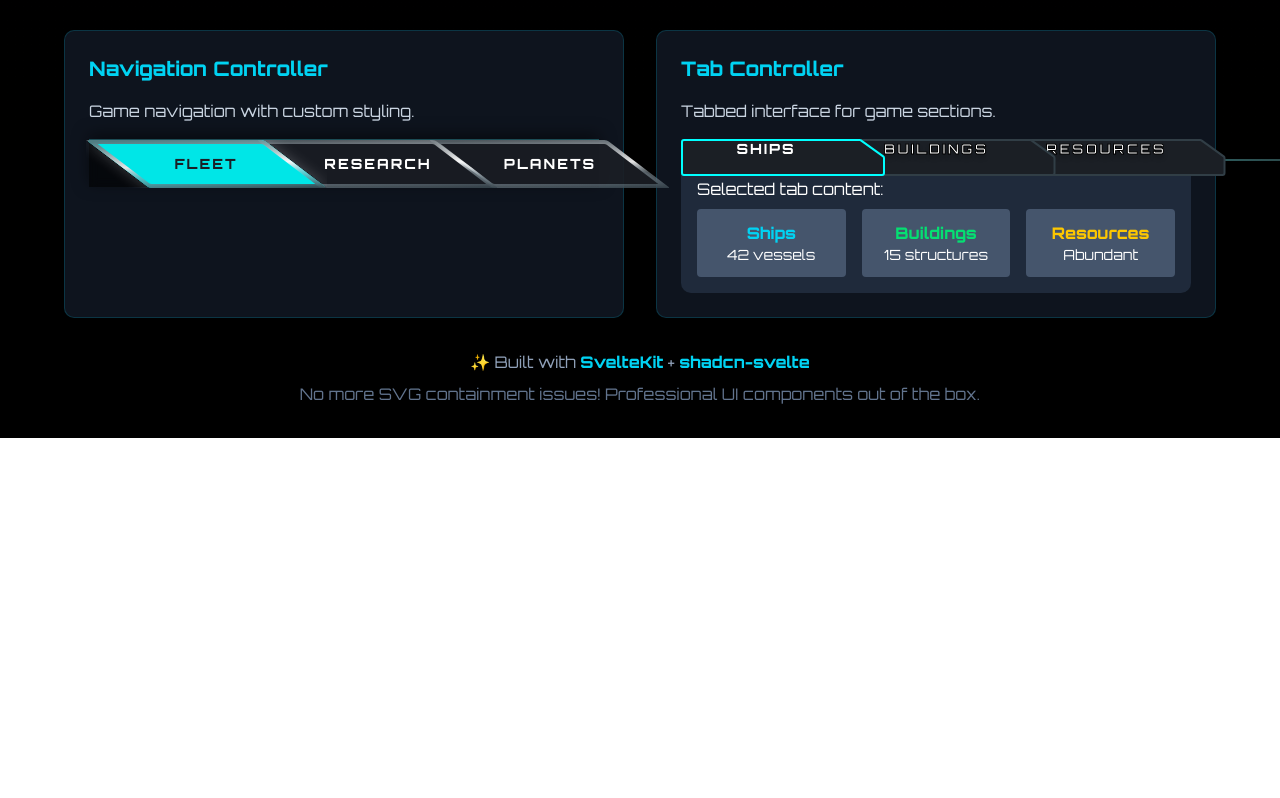
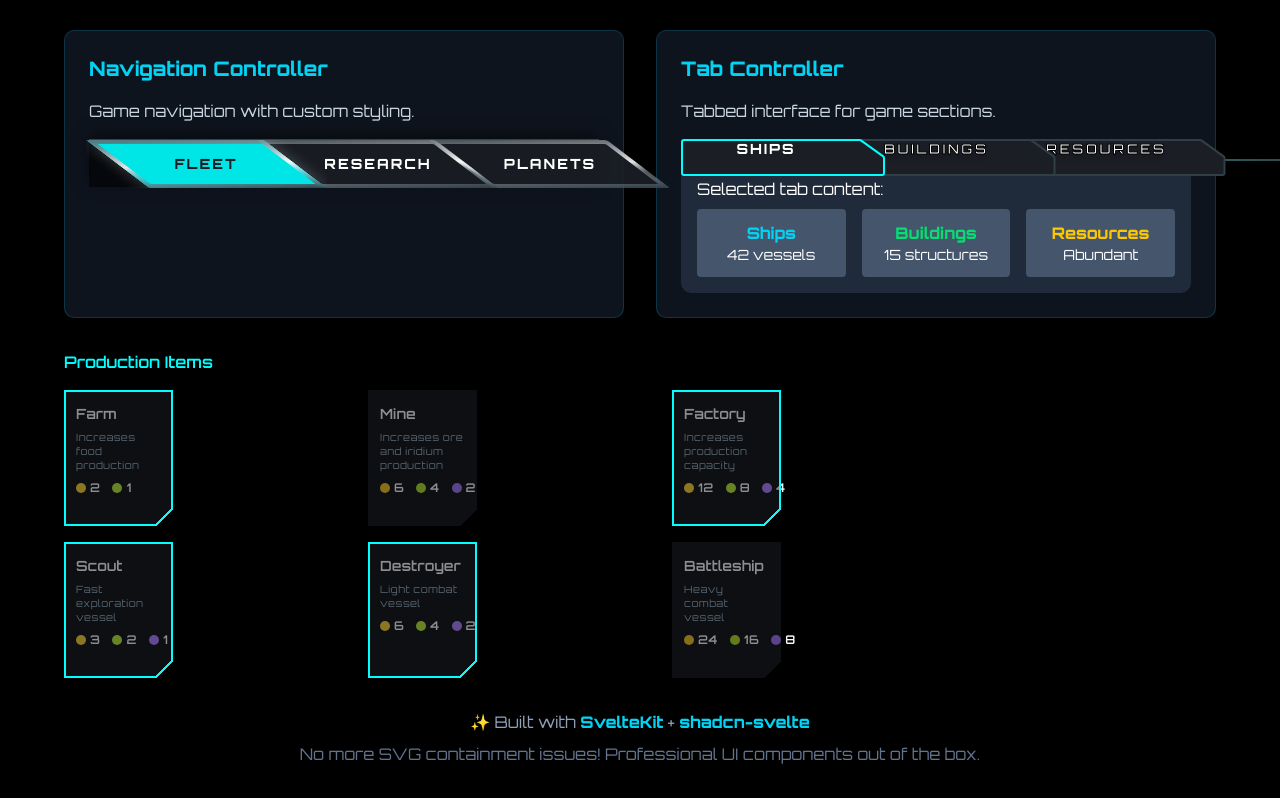
Before and after one commit to MasteredSoftware/Astriarch, a SvelteKit app in the folder apps/astriarch-frontend-sveltekit/: page /test in a window 1280 px wide. Shown: the part 4052-4850 px from the top of the page. Before the commit the page ends 4490 px from the top, so only its background shows below. Built offline with nearby package versions, Linux system fonts and the light colour scheme.

Commit message:
Planet Production Item control

```diff
--- a/apps/astriarch-frontend-sveltekit/src/lib/components/astriarch/index.ts
+++ b/apps/astriarch-frontend-sveltekit/src/lib/components/astriarch/index.ts
@@ -13,6 +13,9 @@ export { default as IconImage } from './icon-image/IconImage.svelte';
 export { default as Text } from './text/Text.svelte';
 export { default as Box } from './box/Box.svelte';
 export { default as TopOverview } from './top-overview/TopOverview.svelte';
+
+// Atoms
+export { default as AvailablePlanetProductionItem } from '../controls/AvailablePlanetProductionItem.svelte';
 export { default as TopOverviewItem } from './top-overview-item/TopOverviewItem.svelte';
 
 // Dialog and Notification components
--- /dev/null
+++ b/apps/astriarch-frontend-sveltekit/src/lib/components/atoms/AvailablePlanetProductionItem.svelte
@@ -0,0 +1,75 @@
+<script lang="ts">
+  export let name: string;
+  export let description: string = '';
+  export let cost: Record<string, number> = {};
+  export let isSelected: boolean = false;
+  export let onClick: (() => void) | undefined = undefined;
+
+  // Resource color mapping based on our design system
+  const resourceColors: Record<string, string> = {
+    energy: 'var(--astriarch-energy)', // Yellow
+    ore: 'var(--astriarch-ore)',       // Orange
+    iridium: 'var(--astriarch-iridium)', // Purple
+    food: 'var(--astriarch-food)'      // Green (if needed)
+  };
+
+  // Filter out zero costs and sort for consistent display order
+  $: displayCosts = Object.entries(cost)
+    .filter(([_, amount]) => amount > 0)
+    .sort(([a], [b]) => {
+      const order = ['energy', 'ore', 'iridium', 'food'];
+      return order.indexOf(a) - order.indexOf(b);
+    });
+</script>
+
+<button
+  class="w-full text-left relative group transition-all duration-200
+         {isSelected
+           ? 'bg-astriarch-ui-dark-blue/50 border-astriarch-primary'
+           : 'bg-astriarch-ui-dark-grey/30 border-astriarch-ui-medium-grey/20 hover:border-astriarch-primary/50'
+         }
+         border rounded-lg p-3 hover:bg-astriarch-ui-dark-blue/30"
+  on:click={onClick}
+>
+  <!-- Background decorative shape matching Figma design -->
+  <div class="absolute inset-0 opacity-10">
+    <!-- Angled corner effect -->
+    <div class="absolute top-0 right-0 w-4 h-4 bg-astriarch-primary transform rotate-45 translate-x-2 -translate-y-2"></div>
+  </div>
+
+  <div class="relative z-10">
+    <!-- Item name -->
+    <div class="text-astriarch-body-14-semibold text-astriarch-ui-white mb-1">
+      {name}
+    </div>
+
+    <!-- Description (if provided) -->
+    {#if description}
+      <div class="text-astriarch-caption-10 text-astriarch-ui-light-grey mb-2">
+        {description}
+      </div>
+    {/if}
+
+    <!-- Resource costs -->
+    {#if displayCosts.length > 0}
+      <div class="flex items-center gap-3">
+        {#each displayCosts as [resource, amount]}
+          <div class="flex items-center gap-1">
+            <!-- Colored resource circle -->
+            <div
+              class="w-2.5 h-2.5 rounded-full flex-shrink-0"
+              style="background-color: {resourceColors[resource] || 'var(--astriarch-ui-medium-grey)'}"
+            ></div>
+            <!-- Resource amount -->
+            <span class="text-astriarch-caption-12-semibold text-astriarch-ui-white">
+              {amount}
+            </span>
+          </div>
+        {/each}
+      </div>
+    {/if}
+  </div>
+
+  <!-- Hover effect overlay -->
+  <div class="absolute inset-0 bg-astriarch-primary/5 opacity-0 group-hover:opacity-100 transition-opacity duration-200 rounded-lg pointer-events-none"></div>
+</button>
--- /dev/null
+++ b/apps/astriarch-frontend-sveltekit/src/lib/components/controls/AvailablePlanetProductionItem.svelte
@@ -0,0 +1,74 @@
+<script lang="ts">
+  import { Card } from '$lib/components/astriarch';
+
+  export let name: string;
+  export let description: string = '';
+  export let cost: Record<string, number> = {};
+  export let enabled: boolean = true;
+  export let onClick: (() => void) | undefined = undefined;
+
+  // Resource color mapping based on our design system (removed food)
+  const resourceColors: Record<string, string> = {
+    energy: 'var(--astriarch-energy)',   // Yellow
+    ore: 'var(--astriarch-ore)',         // Orange
+    iridium: 'var(--astriarch-iridium)'  // Purple
+  };
+
+  // Filter out zero costs and sort for consistent display order
+  $: displayCosts = Object.entries(cost)
+    .filter(([_, amount]) => amount > 0)
+    .sort(([a], [b]) => {
+      const order = ['energy', 'ore', 'iridium'];
+      return order.indexOf(a) - order.indexOf(b);
+    });
+
+  function handleClick() {
+    if (enabled && onClick) {
+      onClick();
+    }
+  }
+</script>
+
+<Card
+  class="w-full text-left relative group transition-all duration-200 cursor-pointer
+         {enabled ? 'hover:bg-astriarch-ui-dark-blue/20' : 'cursor-not-allowed'}"
+  {enabled}
+  onclick={handleClick}
+>
+  <div class="p-3">
+    <!-- Item name -->
+    <div class="text-astriarch-body-14-semibold text-astriarch-ui-white mb-1
+                {enabled ? '' : 'text-astriarch-ui-medium-grey'}">
+      {name}
+    </div>
+
+    <!-- Description (if provided) -->
+    {#if description}
+      <div class="text-astriarch-caption-10 text-astriarch-ui-light-grey mb-2
+                  {enabled ? '' : 'text-astriarch-ui-dark-grey'}">
+        {description}
+      </div>
+    {/if}
+
+    <!-- Resource costs -->
+    {#if displayCosts.length > 0}
+      <div class="flex items-center gap-3">
+        {#each displayCosts as [resource, amount]}
+          <div class="flex items-center gap-1">
+            <!-- Colored resource circle -->
+            <div
+              class="w-2.5 h-2.5 rounded-full flex-shrink-0
+                     {enabled ? '' : 'opacity-50'}"
+              style="background-color: {resourceColors[resource] || 'var(--astriarch-ui-medium-grey)'}"
+            ></div>
+            <!-- Resource amount -->
+            <span class="text-astriarch-caption-12-semibold
+                         {enabled ? 'text-astriarch-ui-white' : 'text-astriarch-ui-medium-grey'}">
+              {amount}
+            </span>
+          </div>
+        {/each}
+      </div>
+    {/if}
+  </div>
+</Card>
--- a/apps/astriarch-frontend-sveltekit/src/lib/components/game-views/PlanetOverviewView.svelte
+++ b/apps/astriarch-frontend-sveltekit/src/lib/components/game-views/PlanetOverviewView.svelte
@@ -1,5 +1,5 @@
 <script lang="ts">
-  import { Text, Card, Button } from '$lib/components/astriarch';
+  import { Text, Card, Button, AvailablePlanetProductionItem } from '$lib/components/astriarch';
   import { clientGameModel } from '$lib/stores/gameStore';
 
   let selectedPlanet = null;
@@ -129,18 +129,17 @@
             Buildings
           </h4>
           <div class="space-y-1">
-            {#each availableBuildings as building}
-              <button class="w-full text-left p-2 bg-slate-800/50 hover:bg-slate-700/50 rounded text-xs border border-slate-600/30 hover:border-cyan-500/30 transition-colors">
-                <div class="flex justify-between items-center">
-                  <div>
-                    <div class="text-white font-medium">{building.name}</div>
-                    <div class="text-slate-400 text-xs">{building.description}</div>
-                  </div>
-                  <div class="text-right text-xs text-slate-400">
-                    {Object.entries(building.cost).map(([resource, amount]) => `${amount} ${resource}`).join(', ')}
-                  </div>
-                </div>
-              </button>
+            {#each availableBuildings as building, index}
+              <AvailablePlanetProductionItem
+                name={building.name}
+                description={building.description}
+                cost={building.cost}
+                enabled={index !== 0}
+                onClick={() => {
+                  // Handle building selection
+                  console.log('Selected building:', building.name);
+                }}
+              />
             {/each}
           </div>
         </div>
@@ -152,17 +151,15 @@
           </h4>
           <div class="space-y-1">
             {#each availableShips as ship}
-              <button class="w-full text-left p-2 bg-slate-800/50 hover:bg-slate-700/50 rounded text-xs border border-slate-600/30 hover:border-cyan-500/30 transition-colors">
-                <div class="flex justify-between items-center">
-                  <div>
-                    <div class="text-white font-medium">{ship.name}</div>
-                    <div class="text-slate-400 text-xs">{ship.description}</div>
-                  </div>
-                  <div class="text-right text-xs text-slate-400">
-                    {Object.entries(ship.cost).map(([resource, amount]) => `${amount} ${resource}`).join(', ')}
-                  </div>
-                </div>
-              </button>
+              <AvailablePlanetProductionItem
+                name={ship.name}
+                description={ship.description}
+                cost={ship.cost}
+                onClick={() => {
+                  // Handle ship selection
+                  console.log('Selected ship:', ship.name);
+                }}
+              />
             {/each}
           </div>
         </div>
--- a/apps/astriarch-frontend-sveltekit/src/routes/test/+page.svelte
+++ b/apps/astriarch-frontend-sveltekit/src/routes/test/+page.svelte
@@ -26,7 +26,8 @@
     NavigationController,
     NavigationTab,
     TabController,
-    Tab
+    Tab,
+    AvailablePlanetProductionItem
   } from "$lib/components/astriarch";
   import Logo from "$lib/components/atoms/Logo.svelte";
   import WindowFrame from "$lib/components/atoms/WindowFrame.svelte";
@@ -730,6 +731,56 @@
 
     </div>
 
+    <!-- AvailablePlanetProductionItem Test Section -->
+    <div class="mt-8">
+      <h3 class="text-astriarch-headline-20 text-astriarch-primary mb-4">
+        Production Items
+      </h3>
+      <div class="grid grid-cols-1 md:grid-cols-2 lg:grid-cols-3 gap-4 max-w-4xl">
+        <!-- Building examples -->
+        <AvailablePlanetProductionItem
+          name="Farm"
+          description="Increases food production"
+          cost={{ energy: 2, ore: 1 }}
+          onClick={() => console.log('Farm selected')}
+        />
+        <AvailablePlanetProductionItem
+          name="Mine"
+          description="Increases ore and iridium production"
+          cost={{ energy: 6, ore: 4, iridium: 2 }}
+          enabled={false}
+          onClick={() => console.log('Mine selected')}
+        />
+        <AvailablePlanetProductionItem
+          name="Factory"
+          description="Increases production capacity"
+          cost={{ energy: 12, ore: 8, iridium: 4 }}
+          onClick={() => console.log('Factory selected')}
+        />
+
+        <!-- Ship examples -->
+        <AvailablePlanetProductionItem
+          name="Scout"
+          description="Fast exploration vessel"
+          cost={{ energy: 3, ore: 2, iridium: 1 }}
+          onClick={() => console.log('Scout selected')}
+        />
+        <AvailablePlanetProductionItem
+          name="Destroyer"
+          description="Light combat vessel"
+          cost={{ energy: 6, ore: 4, iridium: 2 }}
+          onClick={() => console.log('Destroyer selected')}
+        />
+        <AvailablePlanetProductionItem
+          name="Battleship"
+          description="Heavy combat vessel"
+          cost={{ energy: 24, ore: 16, iridium: 8 }}
+          enabled={false}
+          onClick={() => console.log('Battleship selected')}
+        />
+      </div>
+    </div>
+
     <div class="mt-8 text-center">
       <p class="text-slate-400">
         ✨ Built with <strong class="text-cyan-400">SvelteKit</strong> + <strong class="text-cyan-400">shadcn-svelte</strong>
```
